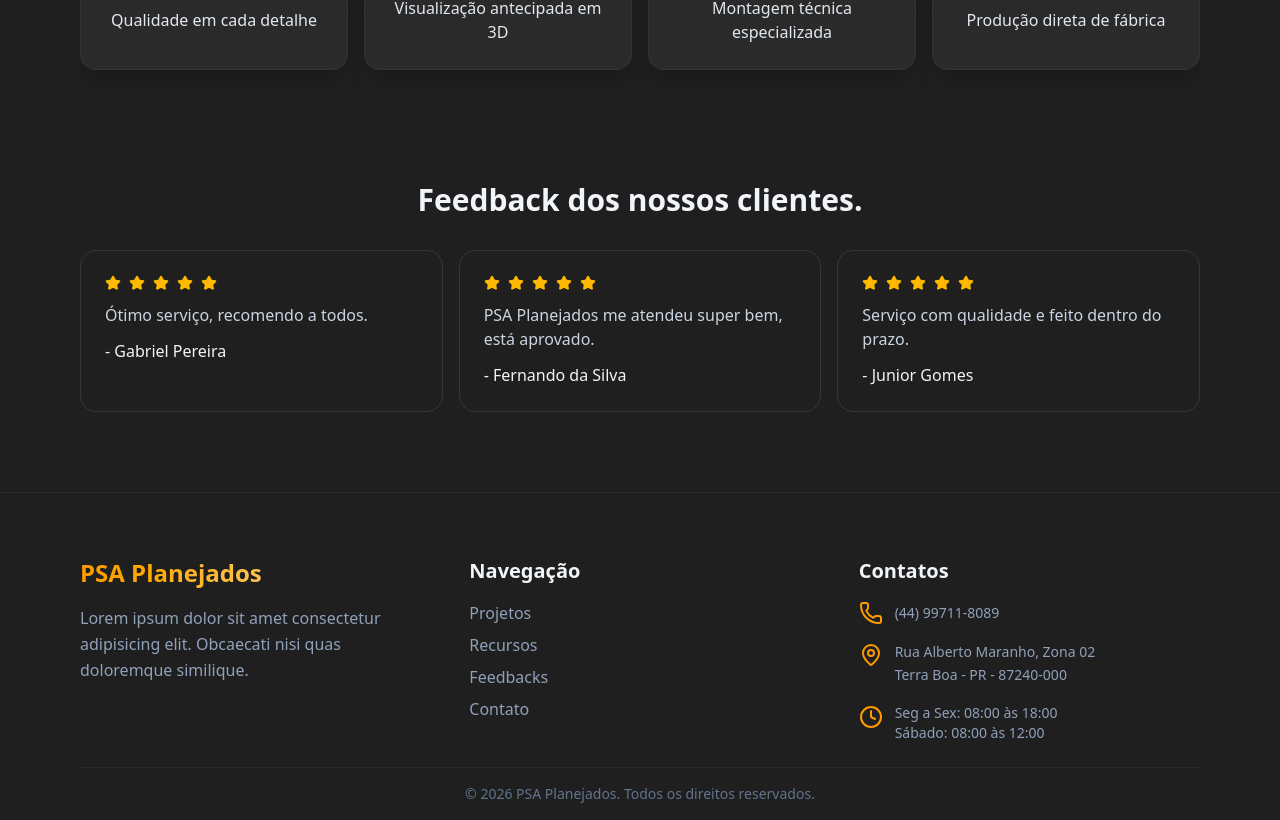
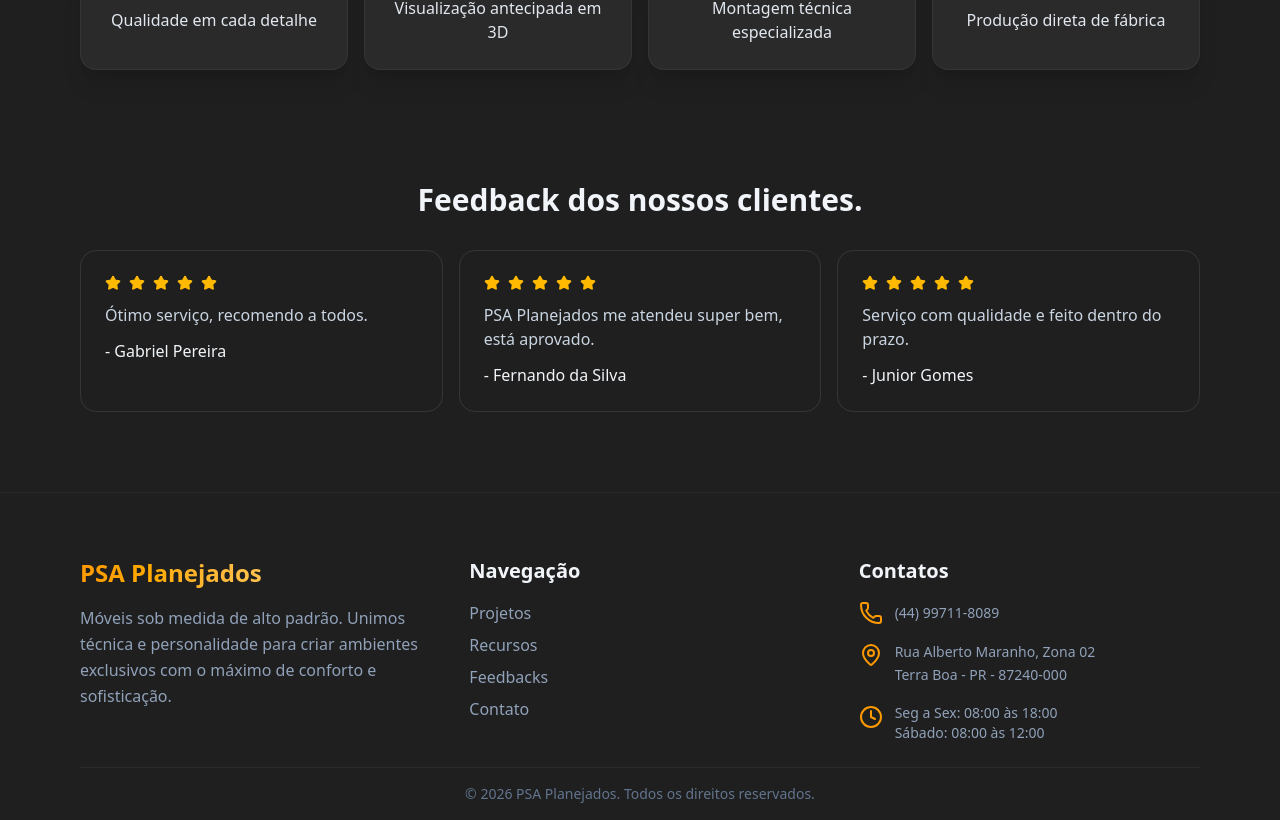
Before and after one commit to agripe049/marcenaria, a React (Vite) app: page / in a window 1280 px wide. Shown: the part 1143-1963 px from the top of the page. Built offline with nearby package versions, Linux system fonts and the light colour scheme.

Commit message:
Começando a adicionar  as imagens no modal

```diff
--- a/src/components/Contact.jsx
+++ b/src/components/Contact.jsx
@@ -19,9 +19,12 @@ const Contact = () => {
 
           {/* Coluna sobre */}
           <div className="flex flex-col gap-4">
-            <h3 className="text-2xl font-bold bg-clip-text text-transparent bg-gradient-to-r from-amber-500 to-amber-200">PSA Planejados</h3>
-            <p className="text-slate-400 leading-relaxed">Lorem ipsum dolor sit amet consectetur adipisicing elit.
-              Obcaecati nisi quas doloremque similique.</p>
+            <h3 className="text-2xl font-bold bg-clip-text text-transparent bg-gradient-to-r from-amber-500 to-amber-200">
+              PSA Planejados
+            </h3>
+            <p className="text-slate-400 leading-relaxed">
+              Móveis sob medida de alto padrão. Unimos técnica e personalidade para criar ambientes exclusivos com o máximo de conforto e sofisticação.
+            </p>
           </div>
 
           {/* Navegação */}
```
